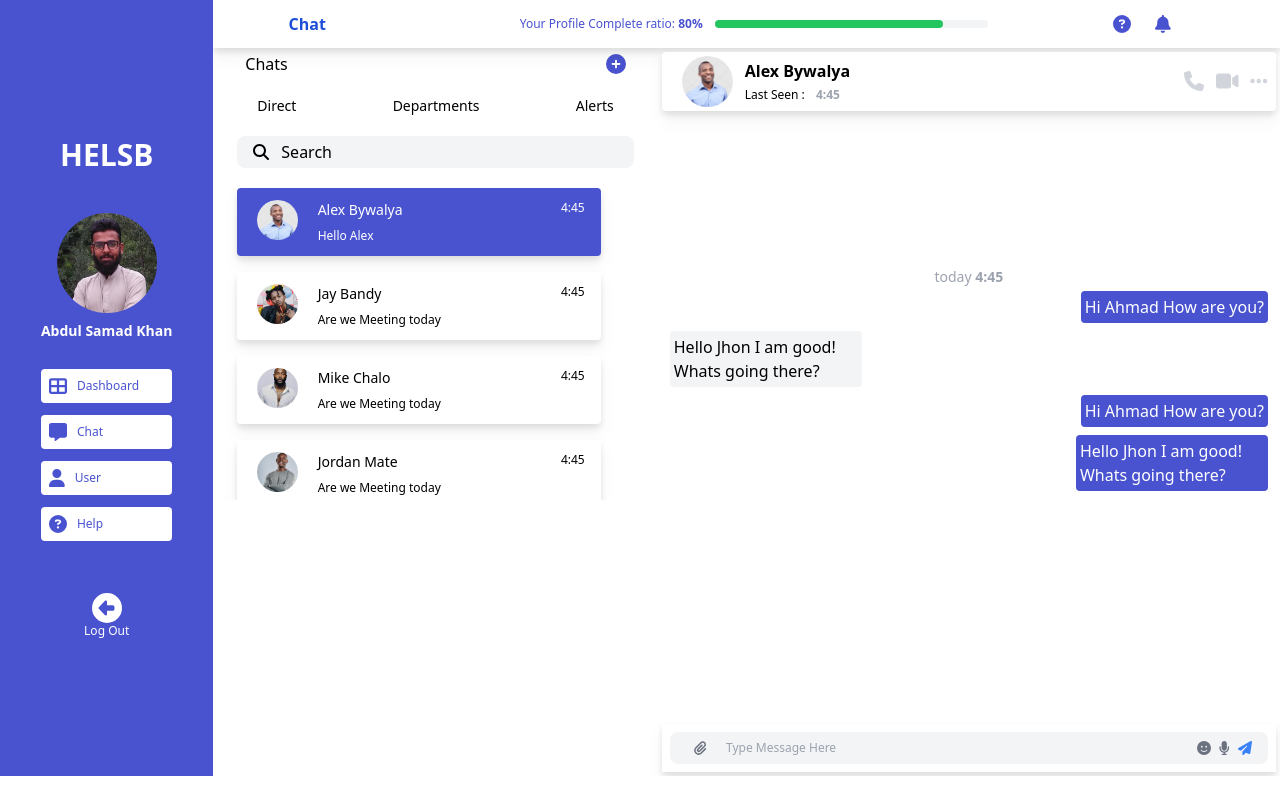
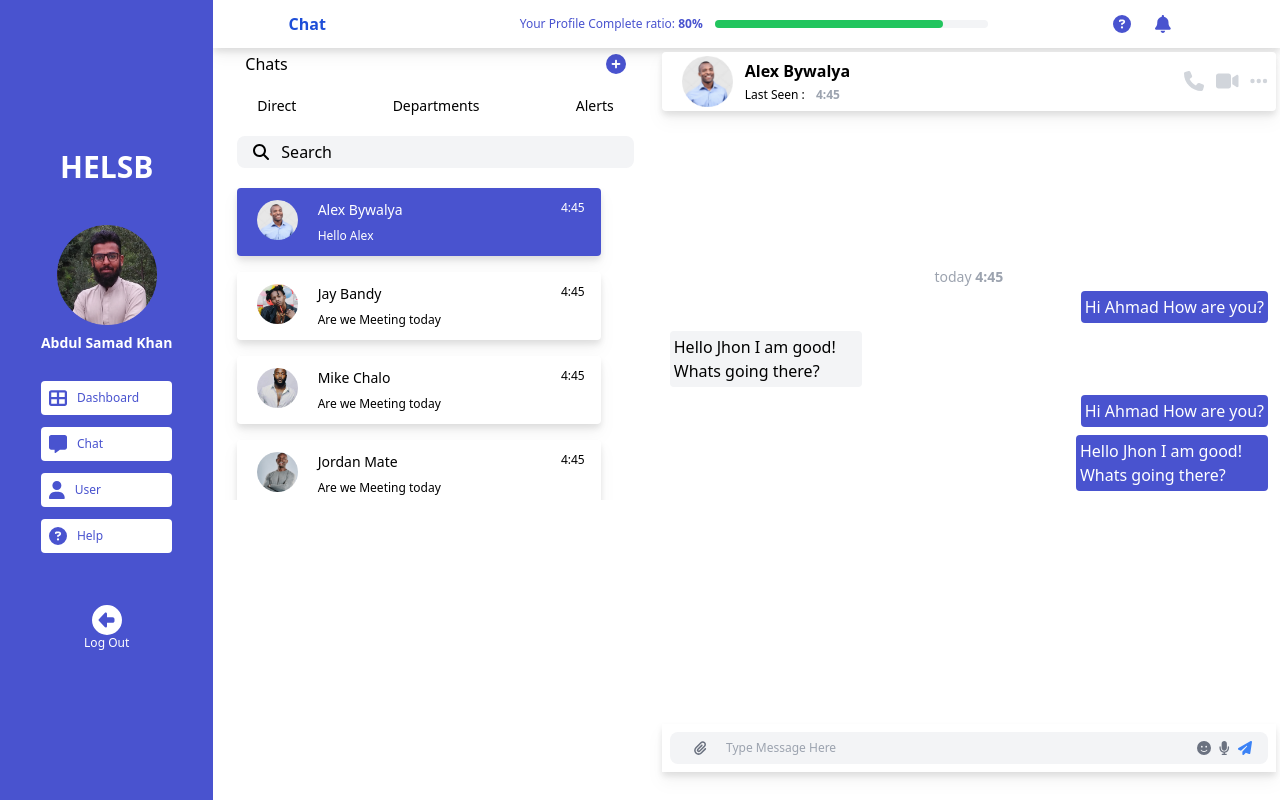
Before and after one commit to AbdulSamad676/Dashboard-in-React, a React (Vite) app: page /chat in a window 1280 px wide. Built offline with nearby package versions, Linux system fonts and the light colour scheme.

Commit message:
dashboard design updated

```diff
--- a/src/layout/DashbordLayout.jsx
+++ b/src/layout/DashbordLayout.jsx
@@ -5,7 +5,7 @@ import Sidebar from "../components/Sidebar";
 const DashboardLayout = ({ children, title }) => {
   return (
     <div className="grid grid-cols-12">
-      <div className="col-span-2 bg-primary h-full flex justify-center ">
+      <div className="col-span-2 bg-primary h-full min-h-[100vh] flex justify-center ">
         <Sidebar />
       </div>
 
```
